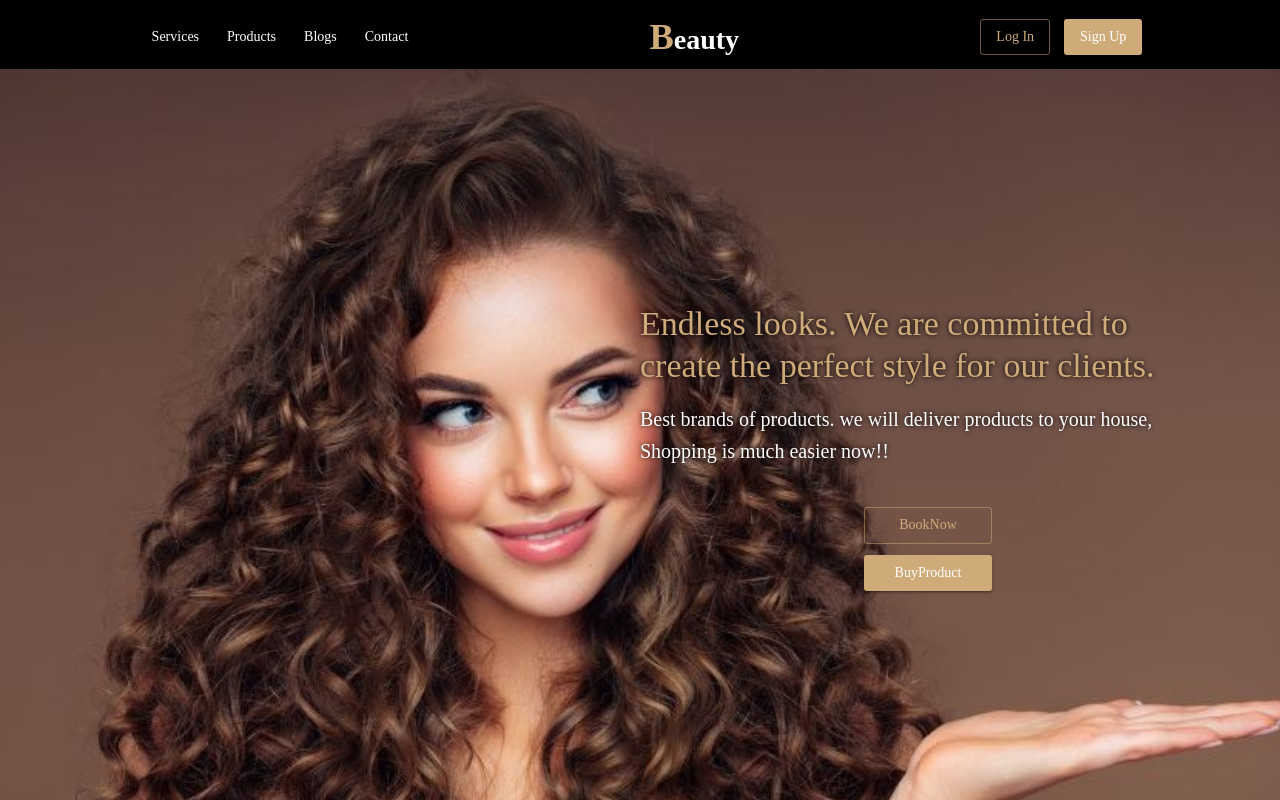
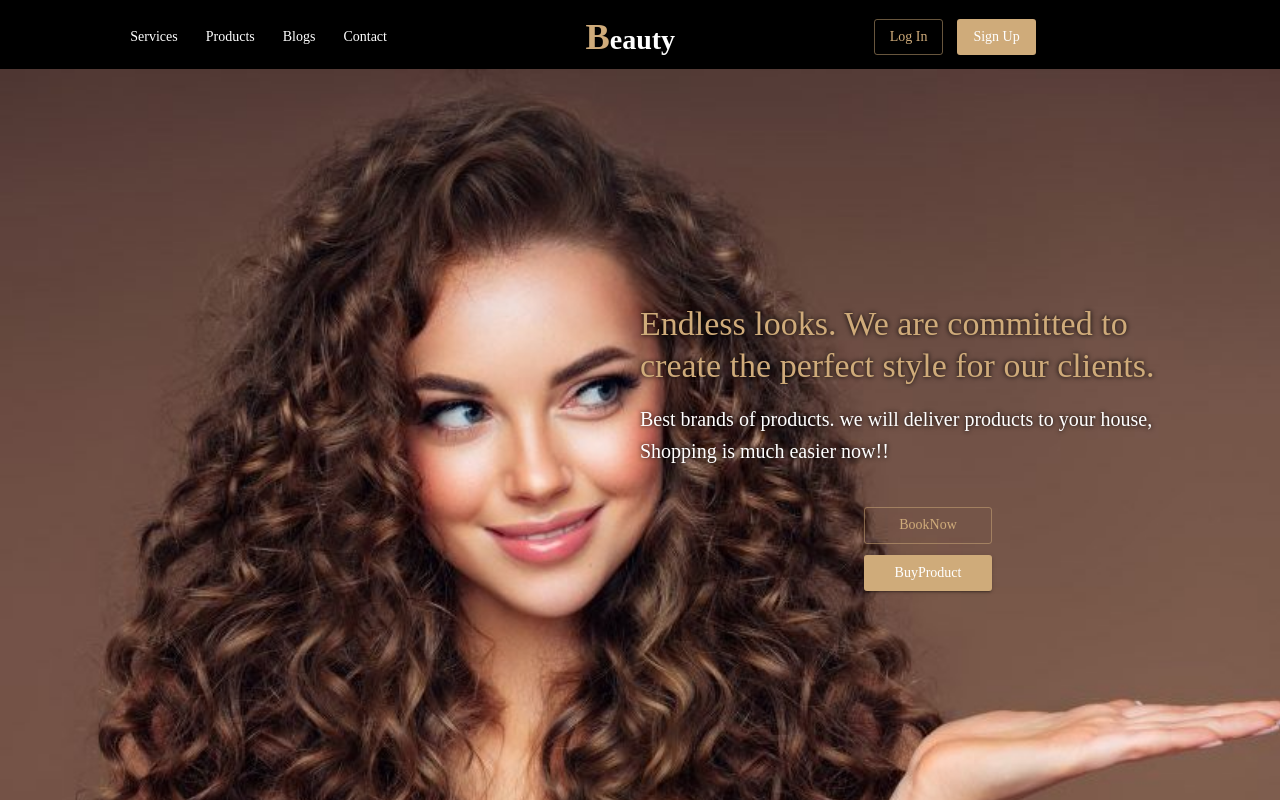
Before and after one commit to GSG-G9/beauty-salon, a React (Create React App) app in the folder client/: page / in a window 1280 px wide. Shown: the top 800 px of the page. Built offline with nearby package versions, Linux system fonts and the light colour scheme; no server answers; a web font is replaced by a local one.

Commit message:
Fix Logo Position, enable BuyProduct Btn Fix #123

```diff
--- a/client/src/component/header/index.js
+++ b/client/src/component/header/index.js
@@ -93,14 +93,14 @@ const Header = () => {
                 (role === 'guest' ? (
                   <>
                     <Button
-                      className={classes.logout}
+                      className={`${classes.logout} ${classes.rightBtn}`}
                       variant="outlined"
                       onClick={() => handleMenuClick('/signin')}
                     >
                       Log In
                     </Button>
                     <Button
-                      className={classes.signup}
+                      className={`${classes.signup} ${classes.rightBtn}`}
                       variant="contained"
                       onClick={() => handleMenuClick('/signup')}
                     >
@@ -130,7 +130,7 @@ const Header = () => {
                       <AccountCircle />
                     </IconButton>
                     <Button
-                      className={classes.logout}
+                      className={classes.rightBtn}
                       variant="outlined"
                       onClick={() => logOutClick()}
                     >
--- a/client/src/component/header/style.js
+++ b/client/src/component/header/style.js
@@ -2,14 +2,15 @@ import { makeStyles } from '@material-ui/core/styles';
 
 const useStyles = makeStyles((theme) => ({
   root: {
-    flexGrow: 1,
+    // flexGrow: 1,
     [theme.breakpoints.up('sm')]: {
       marginTop: '5px',
     },
+    width: '90%',
   },
   header: {
     [theme.breakpoints.up('sm')]: {
-      flexGrow: 1,
+      // flexGrow: 1,
     },
     display: 'flex',
     flexDirection: 'row',
@@ -18,6 +19,7 @@ const useStyles = makeStyles((theme) => ({
     width: '100%',
   },
   title: {
+    // flexGrow: 1,
     display: 'block',
     fontSize: '2em',
     color: '#fff',
@@ -34,6 +36,16 @@ const useStyles = makeStyles((theme) => ({
     },
   },
   headerLeftSide: {
+    // flexGrow: 1,
+    justifyContent: 'center',
+  },
+  headerRightSide: {
+    // flexGrow: 1,
+    // justifyContent: 'flex-end',
+    justifyContent: 'space-between',
+  },
+  RightSideElements: {
+    width: 'auto',
     justifyContent: 'space-between',
   },
 
@@ -50,7 +62,6 @@ const useStyles = makeStyles((theme) => ({
     backgroundColor: '#0e1717',
   },
   signup: {
-    marginLeft: '1em',
     color: '#fff',
     '&:hover': {
       color: 'f8f8ff',
@@ -58,7 +69,7 @@ const useStyles = makeStyles((theme) => ({
       boxShadow: '#888888',
     },
   },
-  logout: {
+  rightBtn: {
     marginLeft: '1em',
   },
   logoutMobile: {
--- a/client/src/pages/Home/index.js
+++ b/client/src/pages/Home/index.js
@@ -14,7 +14,7 @@ import {
   Header,
 } from '../../component';
 
-import { BLOGS, BOOK } from '../../utils/router.constant';
+import { BLOGS, BOOK, PRODUCTS } from '../../utils/router.constant';
 
 import useStyles from './style';
 
@@ -60,6 +60,7 @@ const Home = () => {
             <ButtonComponent
               variant="contained"
               className={`${classes.button} ${classes.buyNowBtn}`}
+              onClick={() => history.push(PRODUCTS)}
             >
               BuyProduct
             </ButtonComponent>
```
